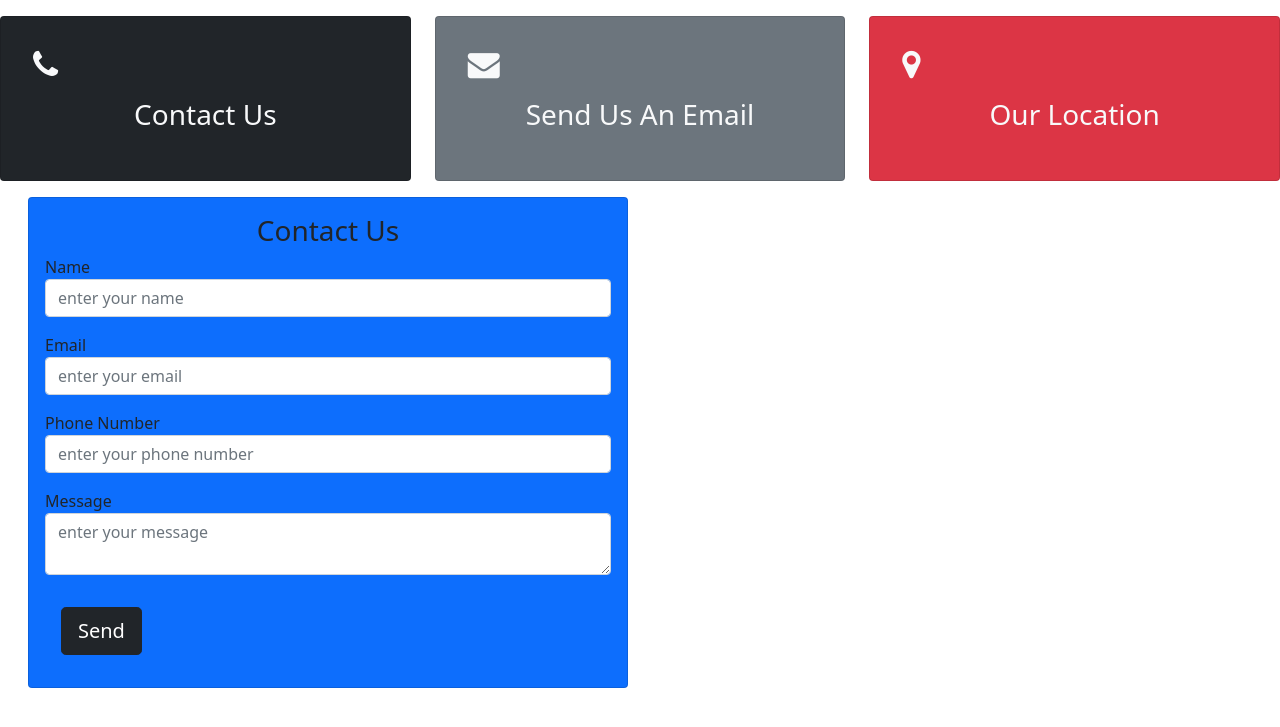
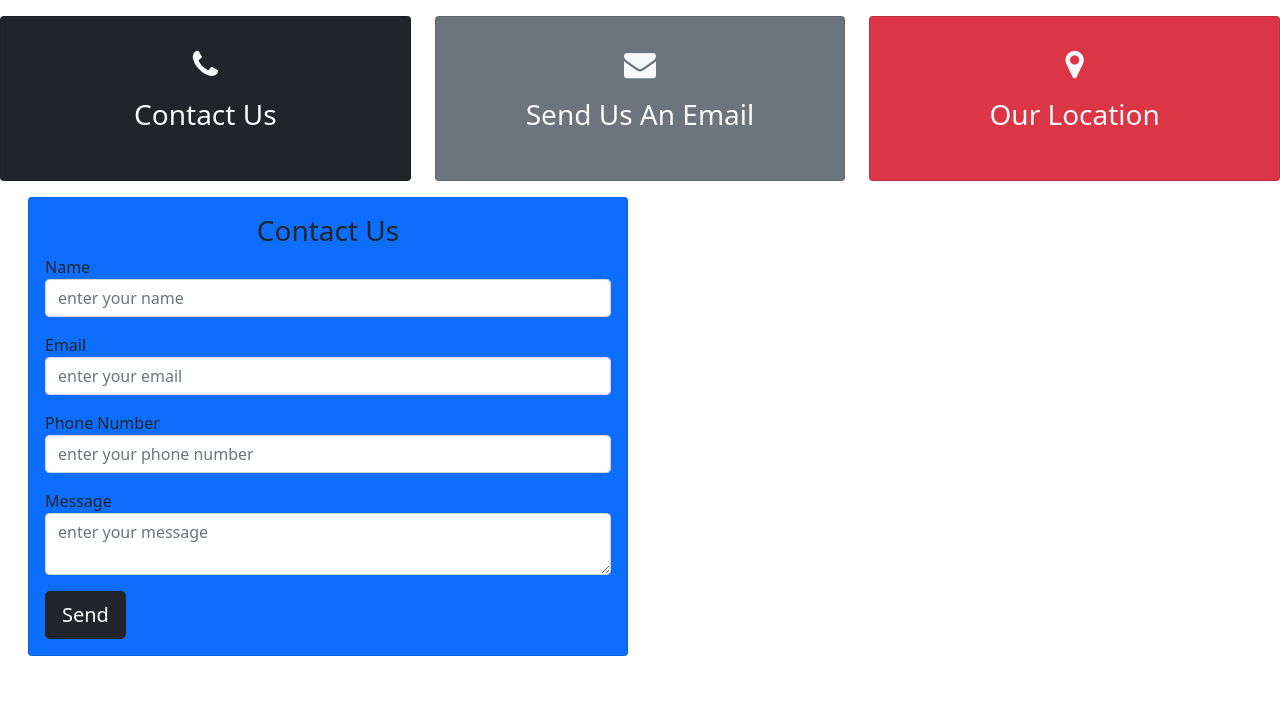
Before and after one commit to Johnmash43/django_ecommerce, a Django app: page /contact in a window 1280 px wide. Shown: the part 56-783 px from the top of the page. Run offline with Django 4.2, Linux system fonts and the light colour scheme.

Commit message:
added new functions in several classes

```diff
--- a/shop/templates/contact.html
+++ b/shop/templates/contact.html
@@ -5,7 +5,7 @@
 
 <div class="row">
     <div class="col-lg-4">
-        <div class="card mt-3 bg-dark">
+        <div class="card mt-3 bg-dark text-center">
             <div class="card-body m-3">
                 <p><i class="fa fa-phone fa-2x text-light" aria-hidden="true"></i><h3 class="text-center text-light">Contact Us</h3></p>
             </div>
@@ -13,7 +13,7 @@
     </div>
 
     <div class="col-lg-4">
-        <div class="card mt-3 bg-secondary">
+        <div class="card mt-3 bg-secondary text-center">
             <div class="card-body m-3">
                 <p><i class="fa fa-envelope fa-2x text-light" aria-hidden="true"></i><h3 class="text-center text-light">Send Us An Email</h3></p>
             </div>
@@ -21,7 +21,7 @@
     </div>
 
     <div class="col-lg-4">
-        <div class="card mt-3 bg-danger">
+        <div class="card mt-3 bg-danger text-center">
             <div class="card-body m-3">
                 <p><i class="fa fa-map-marker fa-2x text-light" aria-hidden="true"></i><h3 class="text-center text-light">Our Location</h3></p>
             </div>
@@ -56,7 +56,7 @@
                         <textarea type="text" placeholder="enter your message" class="form-control" ></textarea>
                     </div>
 
-                    <button class="btn btn-dark m-3 btn-lg text-center">Send</button>
+                    <button class="btn btn-dark btn-lg">Send</button>
                 </form>
             </div>
         </div>
```
